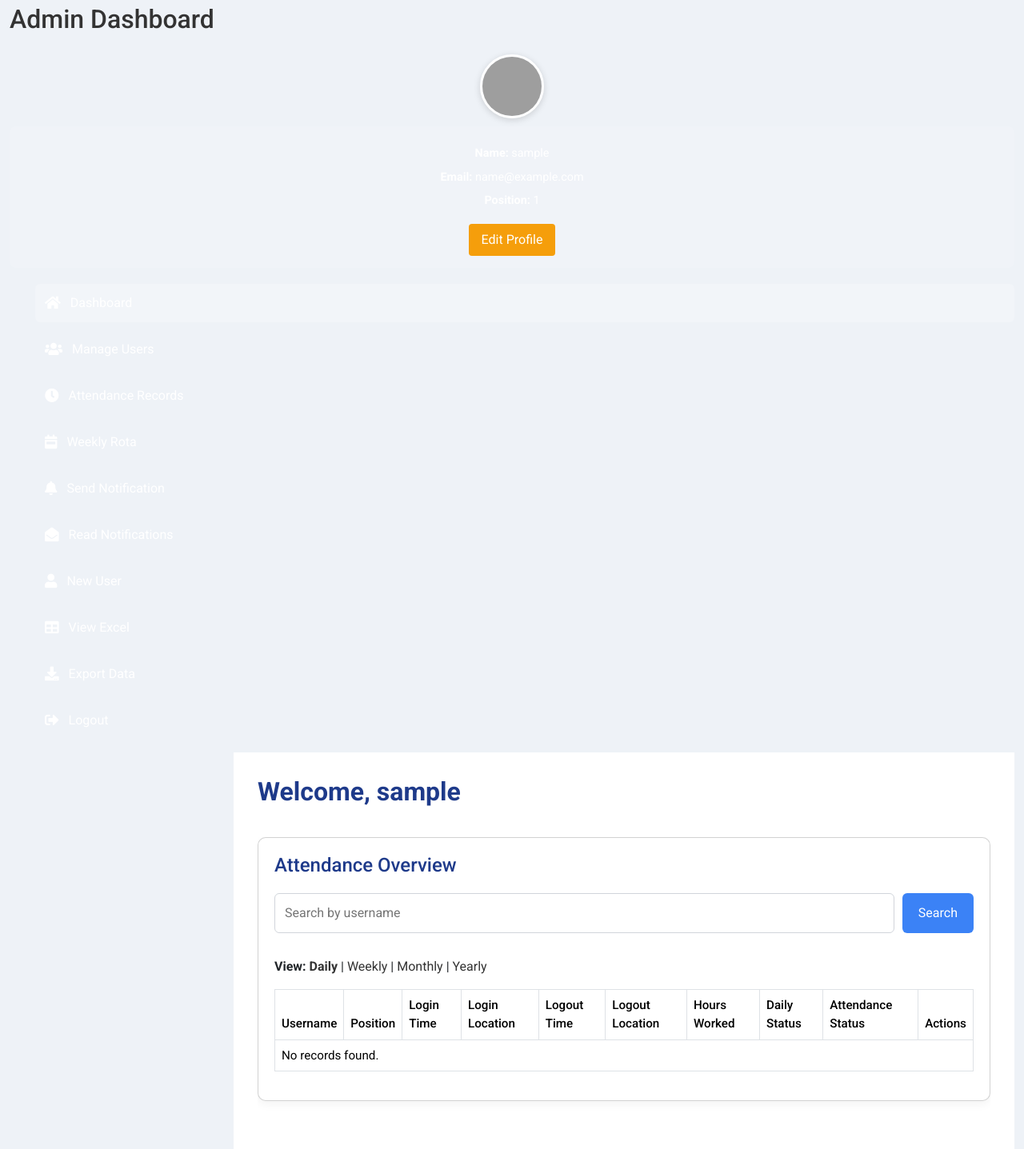
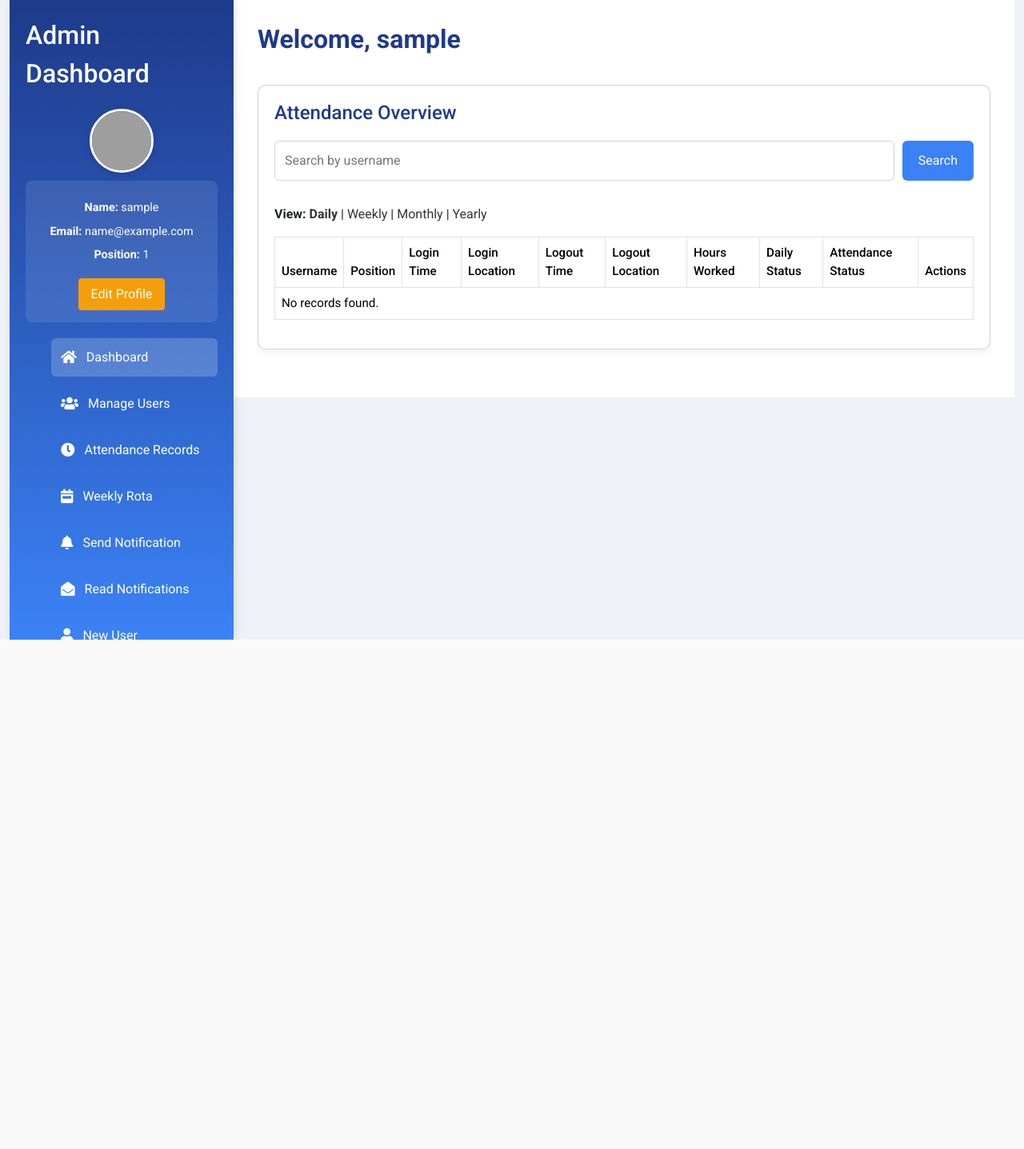
Before and after one commit to jhaishnagit/HRMS-UPDATED-ATTENDANCE-SYSTEM, a Flask app: page /admin in a window 1280 px wide. Shown: the whole page at 80% size. After the commit the page ends 800 px from the top, so only its background shows below. Run offline with Flask 3, Linux system fonts and the light colour scheme; the visitor is signed in with stand-in values (Sample User, id 1); data that the repository does not hold is empty; grey boxes are pictures that could not be loaded.

Commit message:
Update admin.html

```diff
--- a/templates/admin.html
+++ b/templates/admin.html
@@ -4,19 +4,19 @@
     <meta charset="UTF-8">
     <meta name="viewport" content="width=device-width, initial-scale=1.0">
     <title>Admin Dashboard - Attendance System</title>
-    <link rel="icon" href="../static/uploads/logo.jpeg" type="image/png">
+    <link rel="icon" href="{{ url_for('static', filename='uploads/logo.jpeg') }}" type="image/png">
     <!-- Bootstrap 5 CSS -->
     <link href="https://cdn.jsdelivr.net/npm/bootstrap@5.3.2/dist/css/bootstrap.min.css" rel="stylesheet" integrity="sha384-T3c6CoIi6uLrA9TneNEoa7RxnatzjcDSCmG1MXxSR1GAsXEV/Dwwykc2MPK8M2HN" crossorigin="anonymous">
     <!-- Font Awesome -->
     <link rel="stylesheet" href="https://cdnjs.cloudflare.com/ajax/libs/font-awesome/5.15.4/css/all.min.css">
     <!-- Google Fonts -->
     <link href="https://fonts.googleapis.com/css2?family=Roboto:wght@400;500;700&display=swap" rel="stylesheet">
-    <link rel="stylesheet" href="../static/css/admin.css">
+    <link rel="stylesheet" href="{{ url_for('static', filename='css/admin.css') }}">
 </head>
 <body>
     <div class="container-fluid">
         <!-- Sidebar (Fixed for PC, Offcanvas for mobile) -->
-        <nav class="sidebar-pc" id="sidebar" data-bs-backdrop="false">
+        <nav class="sidebar" id="sidebar" data-bs-backdrop="false">
             <div class="offcanvas-header">
                 <h2 class="offcanvas-title" id="sidebarLabel">Admin Dashboard</h2>
                 <button type="button" class="btn-close btn-close-white d-none" data-bs-dismiss="offcanvas" aria-label="Close" id="close-btn"></button>
@@ -61,7 +61,7 @@
         <main class="main-content">
             <div class="header">
                 <h1>Welcome, {{ session.username }}</h1>
-                <button class="toggle-btn d-lg-none" type="button" data-bs-toggle="offcanvas" data-bs-target="#sidebar" aria-controls="sidebar"><i class="fas fa-bars"></i></button>
+                <button class="menu-toggle d-lg-none" type="button" data-bs-toggle="offcanvas" data-bs-target="#sidebar" aria-controls="sidebar"><i class="fas fa-bars"></i></button>
             </div>
             <div class="flash-messages">
                 {% with messages = get_flashed_messages(with_categories=true) %}
@@ -312,6 +312,6 @@
 
     <!-- Bootstrap 5 JS -->
     <script src="https://cdn.jsdelivr.net/npm/bootstrap@5.3.2/dist/js/bootstrap.bundle.min.js" integrity="sha384-C6RzsynM9kWDrMNeT87bh95OGNyZPhcTNXj1NW7RuBCsyN/o0jlpcV8Qyq46cDfL" crossorigin="anonymous"></script>
-    <script src="../static/js/admin.js"></script>
+    <script src="{{ url_for('static', filename='js/admin.js') }}"></script>
 </body>
 </html>
```
